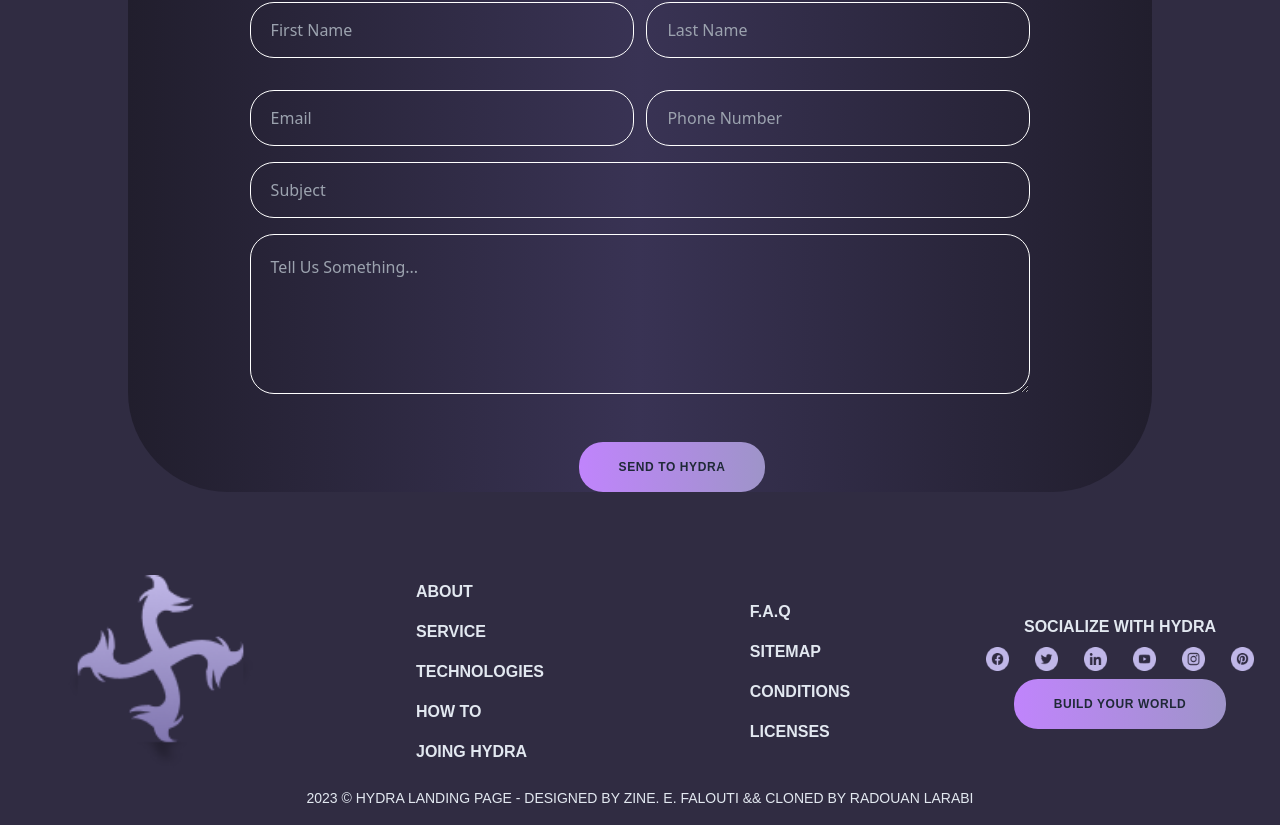
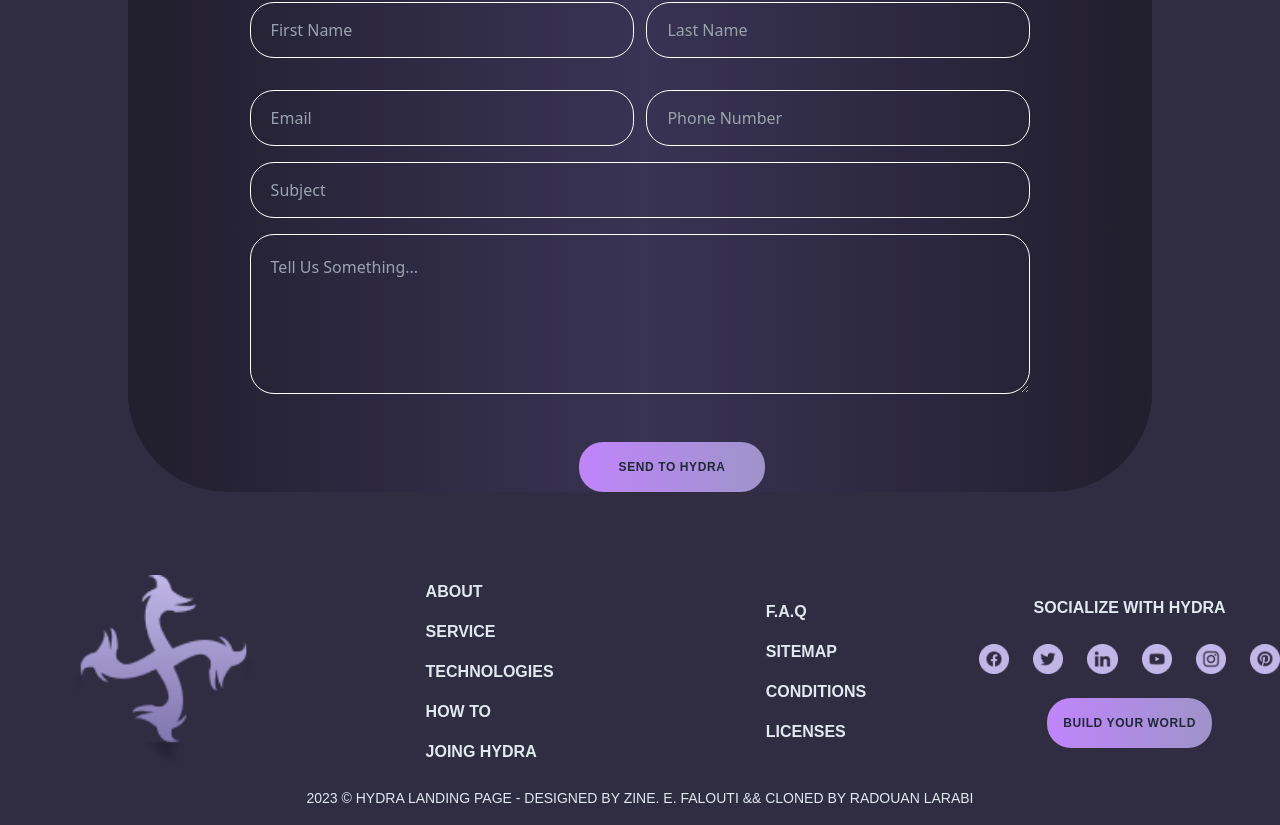
Before and after one commit to radlarabi/hydra, a Next.js app: page / in a window 1280 px wide. Shown: the part 2819-3644 px from the top of the page. Built offline with nearby package versions, Linux system fonts and the light colour scheme.

Commit message:
change vh to gap in footer

```diff
--- a/src/components/Footer.jsx
+++ b/src/components/Footer.jsx
@@ -37,17 +37,17 @@ export default function Footer(){
                         }
                     </ul>
                 </div>
-                <div className="socialMedia   w-full  ml-[1vw] mr-[1vw] flex flex-col justify-center items-center">
+                <div className="socialMedia  gap-6 w-full flex flex-col justify-center items-center">
                     <div className="  w-full flex items-center justify-center">
                         <p className="text-slate-200 text-[16px] font-nav font-semibold">
                             SOCIALIZE WITH HYDRA
                         </p>
                     </div>
                     <div className="  w-full flex items-center justify-center">
-                        <ul className="flex  items-center justify-center">
+                        <ul className="flex  items-center justify-center gap-6">
                             {
                                 medias.map((media, index) => (
-                                <li key={index} className="text-slate-200 pt-[1vh] pb-[1vh] text-[16px] font-nav font-semibold pl-[1vw] pr-[1vw] ">
+                                <li key={index} className="text-slate-200 text-[16px] font-nav font-semibold">
                                     <Image
                                         src={media.link}
                                         width={32}
@@ -60,7 +60,7 @@ export default function Footer(){
                     </div>
                     <div className="  w-full flex items-center justify-center">
                         <div className="signUp">
-                            <button type="button" className="submit tracking-wider text-gray-800 text-[12px] font-nav font-semibold p-4 bg-gradient-to-r from-purple-400 to-custom-purple rounded-3xl lg:pl-10 lg:pr-10 pr-[6vw] pl-[6vw]">
+                            <button type="button" className="p-[1rem] submit tracking-wider text-gray-800 text-[12px] font-nav font-semibold bg-gradient-to-r from-purple-400 to-custom-purple rounded-3xl">
                                 BUILD YOUR WORLD
                             </button>
                         </div>
```
